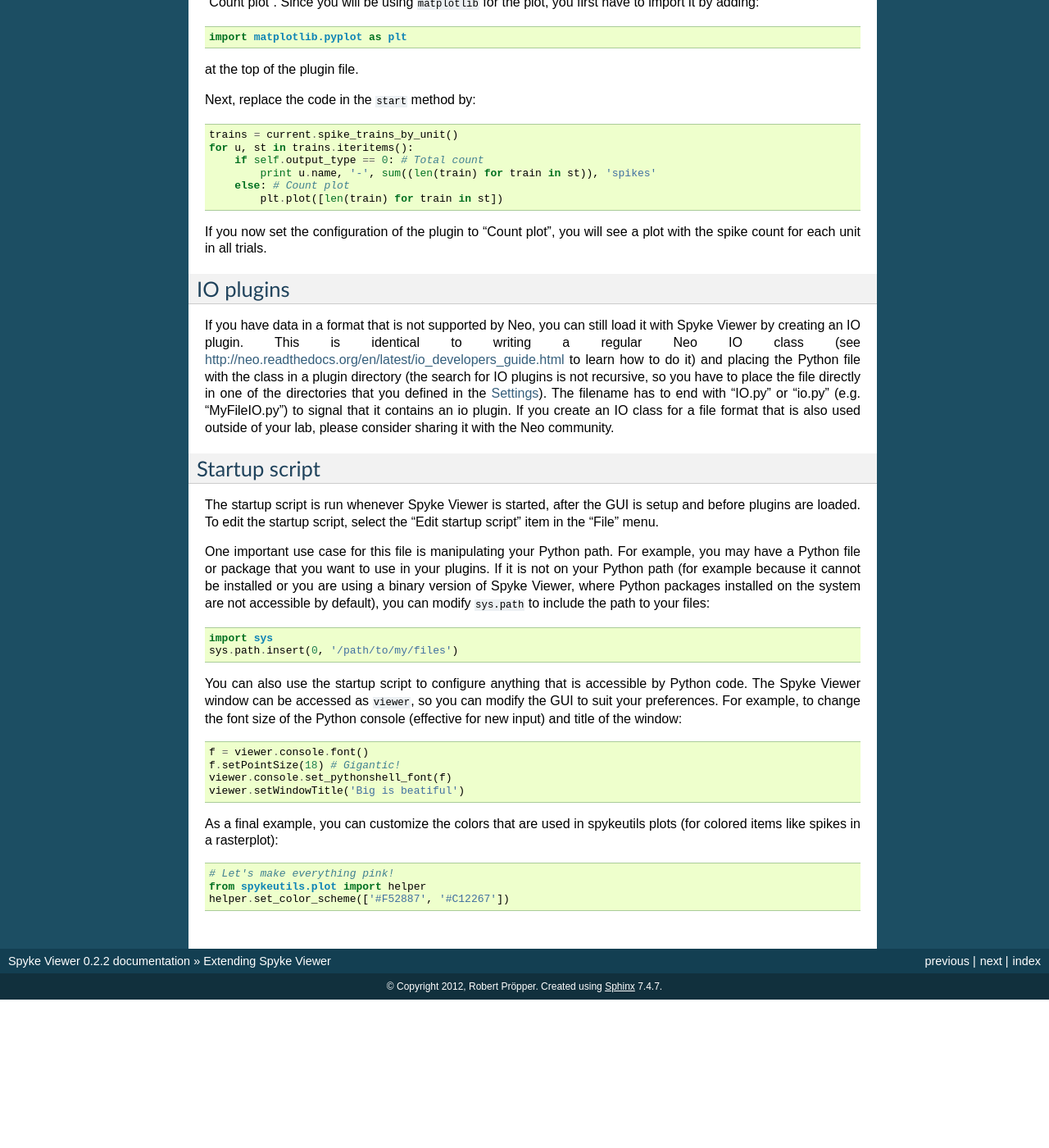
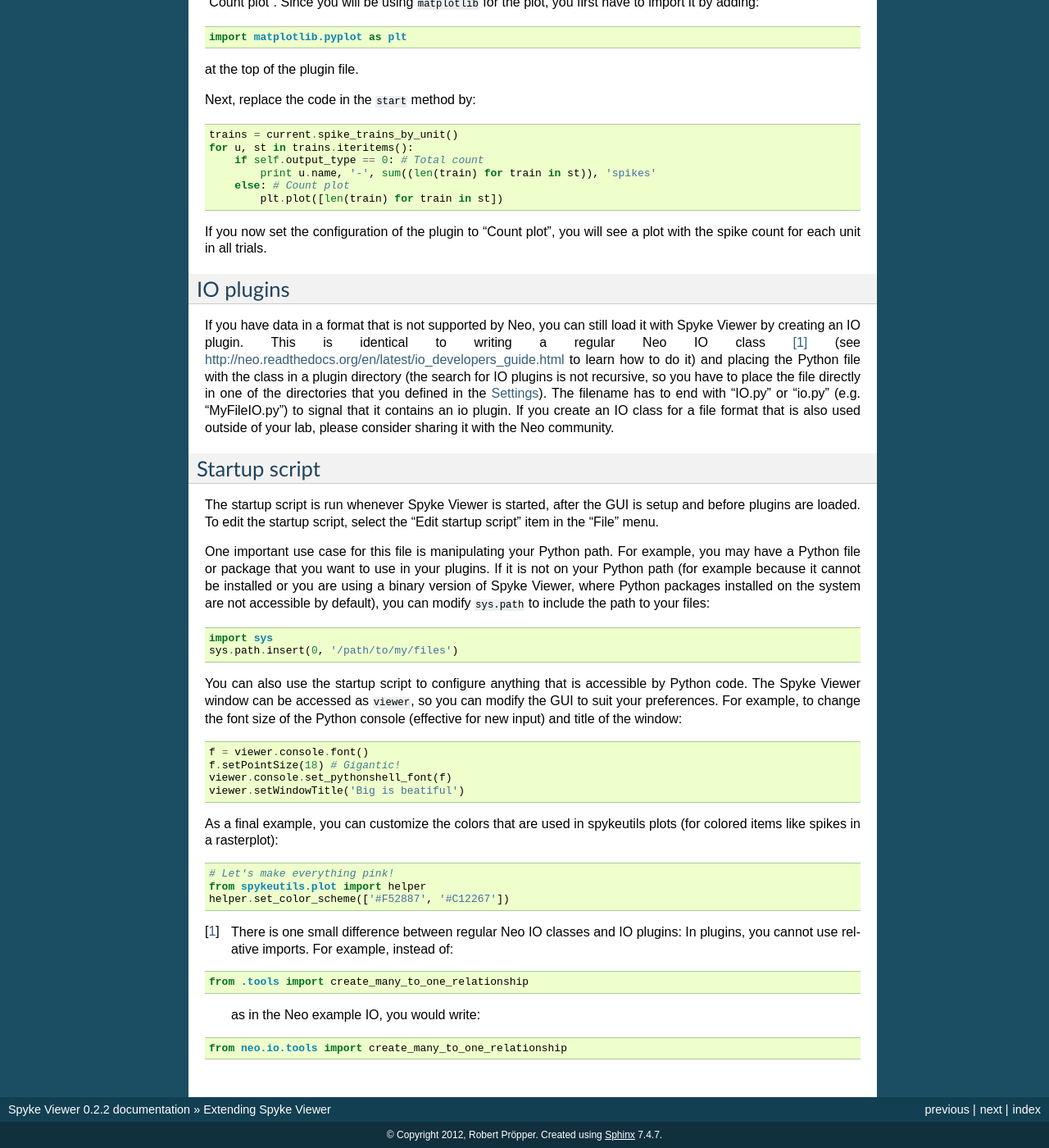
Before and after one commit to rproepp/spykeviewer, a Sphinx documentation site: the page built from doc/source/extending.rst, in a window 1280 px wide and 1400 px high, scrolled down 1295 px. Shown: the whole window at 82% size. Built offline with Sphinx 7.4.7, drawn with Linux system fonts in a browser that asks for light colours; formulas are drawn with MathJax 3; before the commit the page ends 2514 px from its top, so only the background shows below that.

Commit message:
Mention relative imports for IO plugins

```diff
--- a/doc/source/extending.rst
+++ b/doc/source/extending.rst
@@ -106,7 +106,7 @@ IO plugins
 ----------
 If you have data in a format that is not supported by Neo, you can still load
 it with Spyke Viewer by creating an IO plugin. This is identical to writing
-a regular Neo IO class (see
+a regular Neo IO class [#relative]_ (see
 http://neo.readthedocs.org/en/latest/io_developers_guide.html to learn how
 to do it) and placing the Python file with the class in a plugin directory
 (the search for IO plugins is not recursive, so you have to place the file
@@ -153,3 +153,14 @@ in spykeutils plots (for colored items like spikes in a rasterplot)::
     # Let's make everything pink!
     from spykeutils.plot import helper
     helper.set_color_scheme(['#F52887', '#C12267'])
+
+
+.. [#relative] There is one small difference between regular Neo IO classes
+               and IO plugins: In plugins, you cannot use relative imports.
+               For example, instead of::
+
+                   from .tools import create_many_to_one_relationship
+
+               as in the Neo example IO, you would write::
+
+                   from neo.io.tools import create_many_to_one_relationship
```
